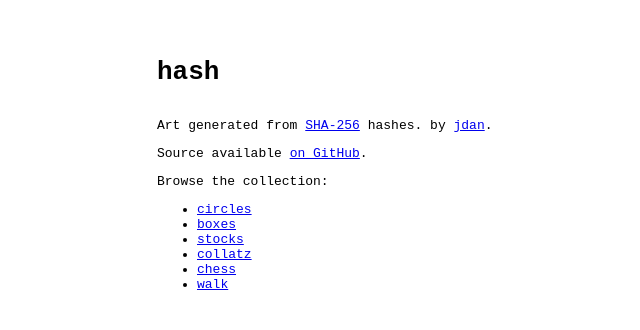
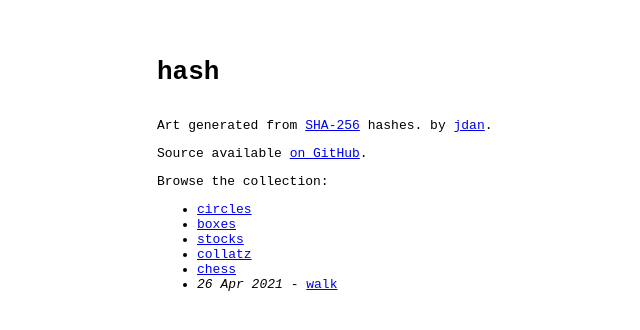
Before and after one commit to jdan/hashart, a Next.js app: page / in a window 1280 px wide. Shown: the top 330 px of the page, without its empty margins (153-793 px from the left). Built offline with nearby package versions, Linux system fonts and the light colour scheme.

Commit message:
add created date

```diff
--- a/pages/index.js
+++ b/pages/index.js
@@ -33,6 +33,12 @@ export default function Index() {
           .filter((k) => k !== "mario")
           .map((name) => (
             <li key={name}>
+              {new pieces[name]().created ? (
+                <>
+                  <em>{new pieces[name]().created}</em>
+                  {" - "}
+                </>
+              ) : null}
               <Link href={`/${name}/Hello,%20world!`}>
                 <a>{name}</a>
               </Link>
```
